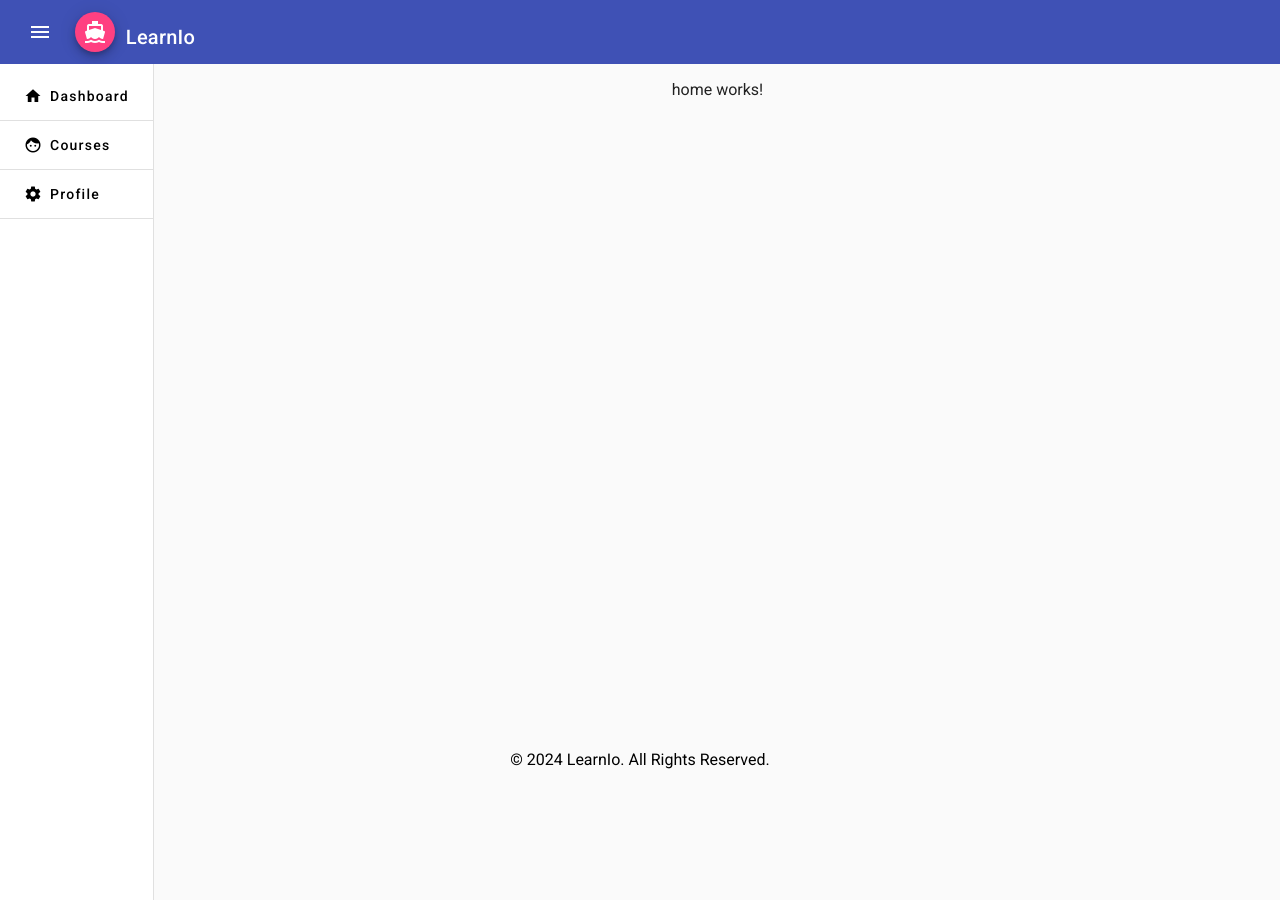
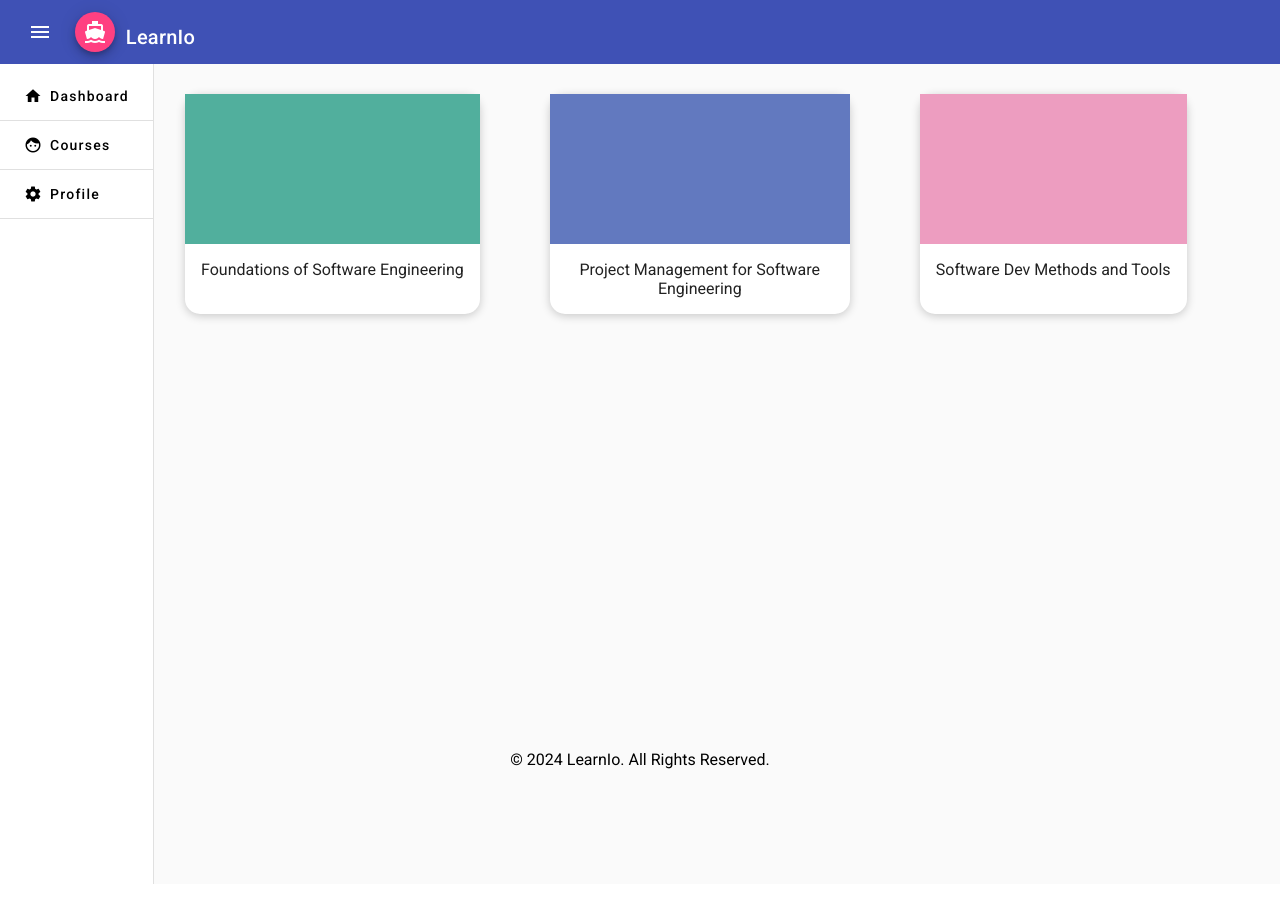
Before and after one commit to revathisekar19/LMS, an Angular app: page /home in a window 1280 px wide. Built offline with nearby package versions, Linux system fonts and the light colour scheme.

Commit message:
added dashboard

```diff
--- a/src/app/home/home.component.css
+++ b/src/app/home/home.component.css
@@ -0,0 +1,19 @@
+.example-card {
+    max-width: 300px;
+    max-height: 500px;
+    margin: 30px 20px 20px 30px;
+    border-radius: 15px;
+    box-shadow: 0 2px 10px rgba(0, 0, 0, 0.2);
+
+  }
+
+.courseone {
+    height: 150px;
+}
+
+.cards {
+    display: flex;
+    justify-content: flex-start;
+    gap: 20px;
+    flex-wrap: wrap;
+  }
--- a/src/app/home/home.component.html
+++ b/src/app/home/home.component.html
@@ -1 +1,39 @@
-<p>home works!</p>
+<div class="cards">
+    <mat-card class="example-card" [routerLink]="['/']">
+
+        <div style="background-color:#51AF9D;" class="courseone">
+
+        </div>
+         <mat-card-content>
+           <p>
+             Foundations of Software Engineering
+           </p>
+         </mat-card-content>
+     </mat-card>
+
+     <mat-card class="example-card" [routerLink]="['/']">
+
+         <div style="background-color: #6279BF;" class="courseone">
+
+         </div>
+          <mat-card-content>
+            <p>
+              Project Management for Software Engineering
+            </p>
+          </mat-card-content>
+     </mat-card>
+
+     <mat-card class="example-card" [routerLink]="['/']">
+
+         <div style="background-color: #ED9DC0;" class="courseone">
+
+         </div>
+          <mat-card-content>
+            <p>
+              Software Dev Methods and Tools
+            </p>
+          </mat-card-content>
+     </mat-card>
+
+
+</div>
--- a/src/app/profile/profile.component.css
+++ b/src/app/profile/profile.component.css
@@ -4,9 +4,9 @@
     justify-content: space-between;
     padding: 20px;
     margin: 30px 20px 20px 20px;
-    background-color: white; /* Light background color */
+    background-color: white;
     border-radius: 10px;
-    box-shadow: 0 2px 10px rgba(0, 0, 0, 0.2); /* Subtle shadow */
+    box-shadow: 0 2px 10px rgba(0, 0, 0, 0.2);
   }
 
   .text-section {
@@ -17,17 +17,17 @@
     font-size: 24px;
     font-weight: bold;
     margin: 0;
-    color: #2e2e2e; /* Darker text color */
+    color: #2e2e2e;
   }
 
   .text-section p {
     font-size: 14px;
-    color: #6c757d; /* Muted text color */
+    color: #6c757d;
     margin-top: 5px;
   }
 
   .image-section img {
-    max-width: 100px; /* Adjust size as needed */
+    max-width: 100px;
     border-radius: 5px;
   }
   .example-card {
```
